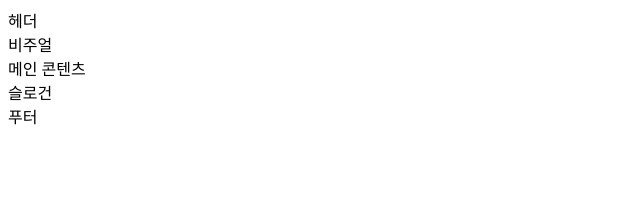
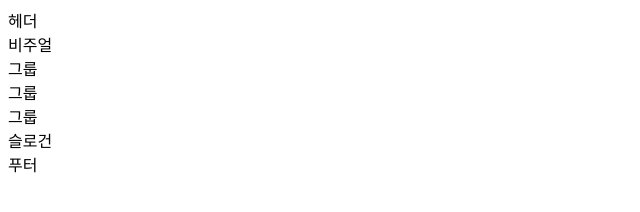
Before and after one commit to nalsae/HTML-CSS_Study, a plain HTML site: page HTML5/index.html in a window 1280 px wide. Shown: the whole page, without its empty margins (0-640 px from the left). Drawn offline with Linux system fonts and the light colour scheme.

Commit message:
메인 콘텐츠 레이아웃을 위한 그룹 요소 추가

```diff
--- a/HTML5/index.html
+++ b/HTML5/index.html
@@ -7,7 +7,11 @@
 <body>
   <header class="header">헤더</header>
   <div class="visual">비주얼</div>
-  <main class="main">메인 콘텐츠</main>
+  <main class="main">
+    <div class="group group1">그룹</div>
+    <div class="group group2">그룹</div>
+    <div class="group group3">그룹</div>
+  </main>
   <article class="slogan">슬로건</article>
   <footer class="footer">
     <div class="footer-inner">푸터</div>
```
